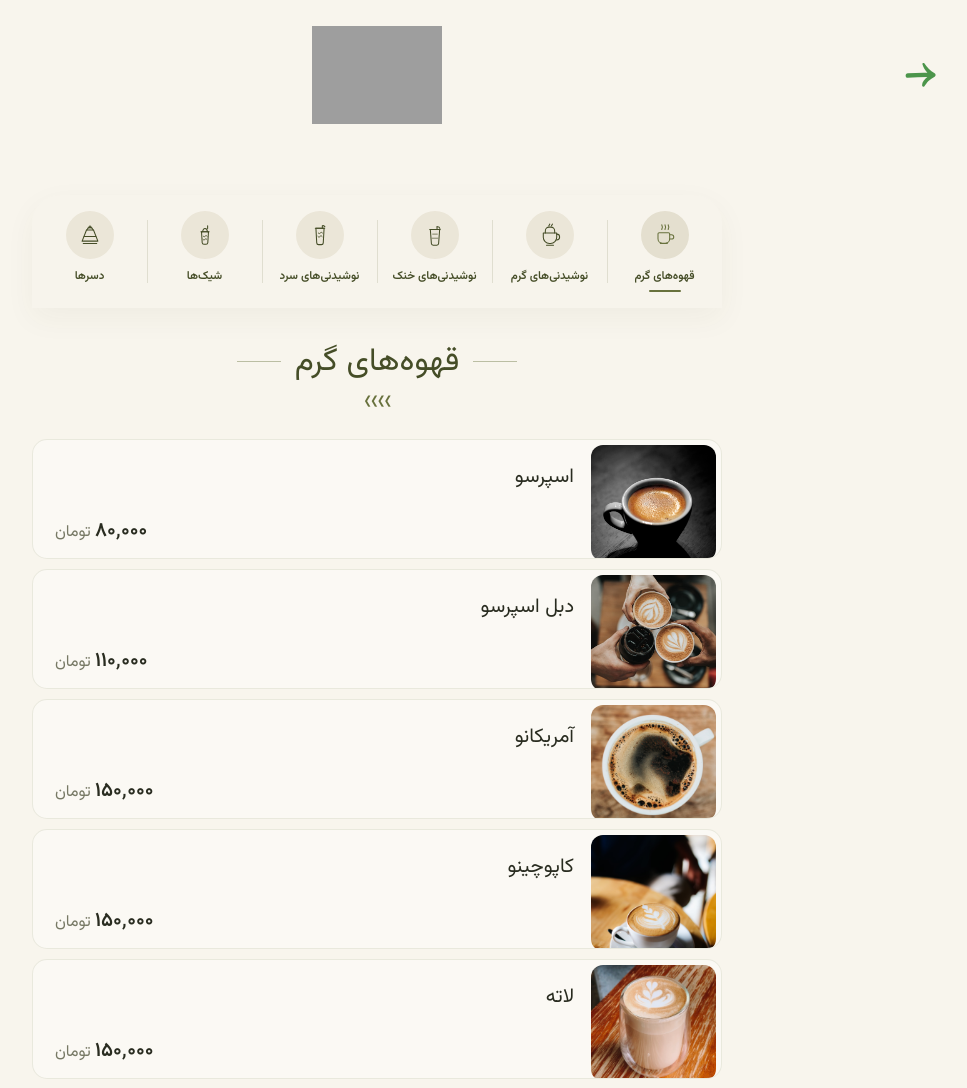
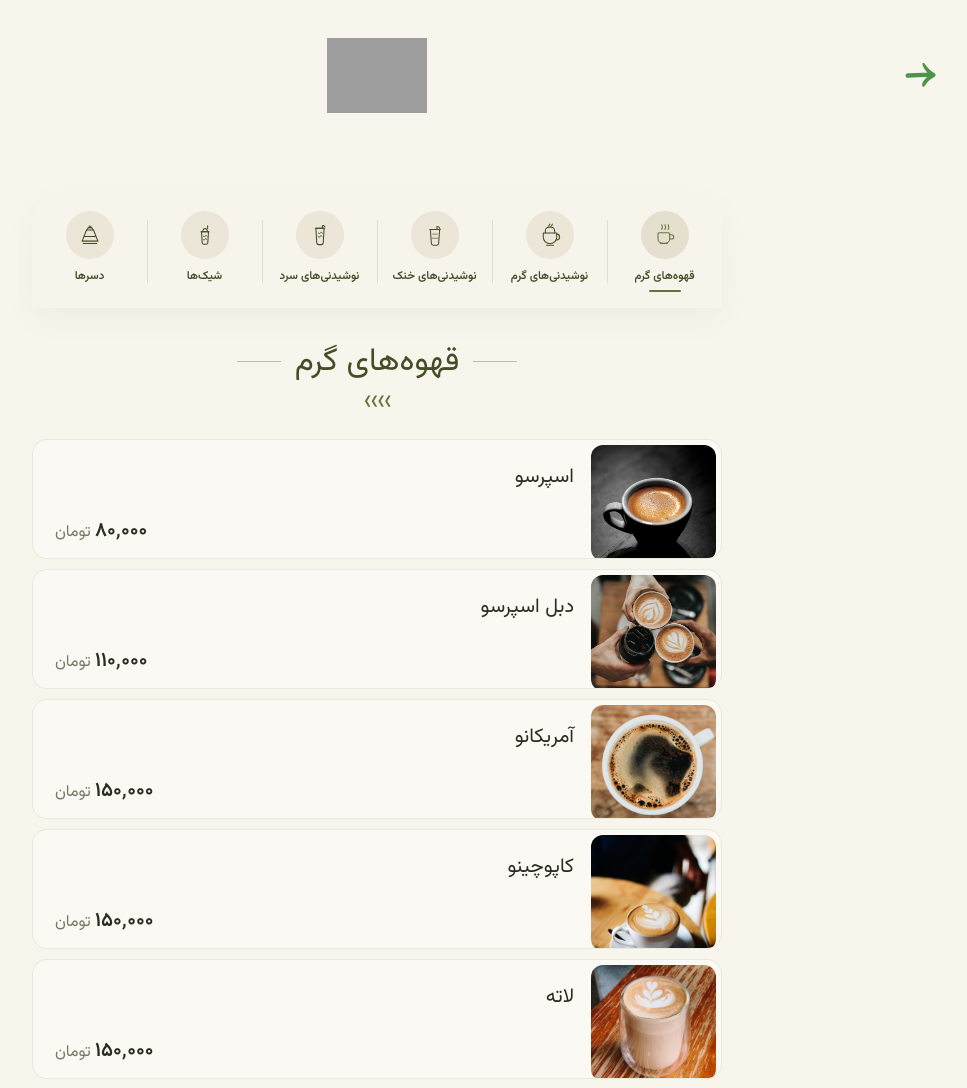
Before and after one commit to MasoudRashidi/shin-cafe, a website: page products.html in a window 1280 px wide. Shown: the top 1088 px of the page, without its empty margins (263-1230 px from the left). Drawn offline with Linux system fonts and the light colour scheme; grey boxes are pictures that could not be loaded.

Commit message:
resize logo 3

```diff
--- a/products.html
+++ b/products.html
@@ -31,7 +31,7 @@
       </a>
     </div>
       <a class="" href="index.html" aria-label="بازگشت به صفحه اصلی کافه شین">
-        <div class="w-[130px]">
+        <div class="w-[100px]">
           <img src="assets/logo.png"/>
         </div>
       </a>
```
Also changed, not shown: style.css.
